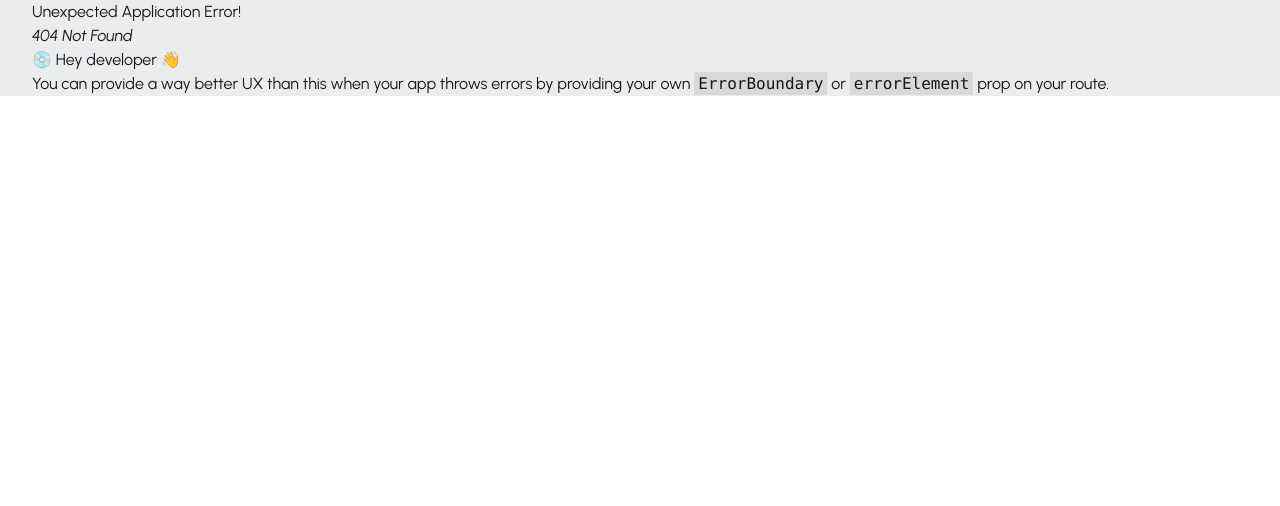
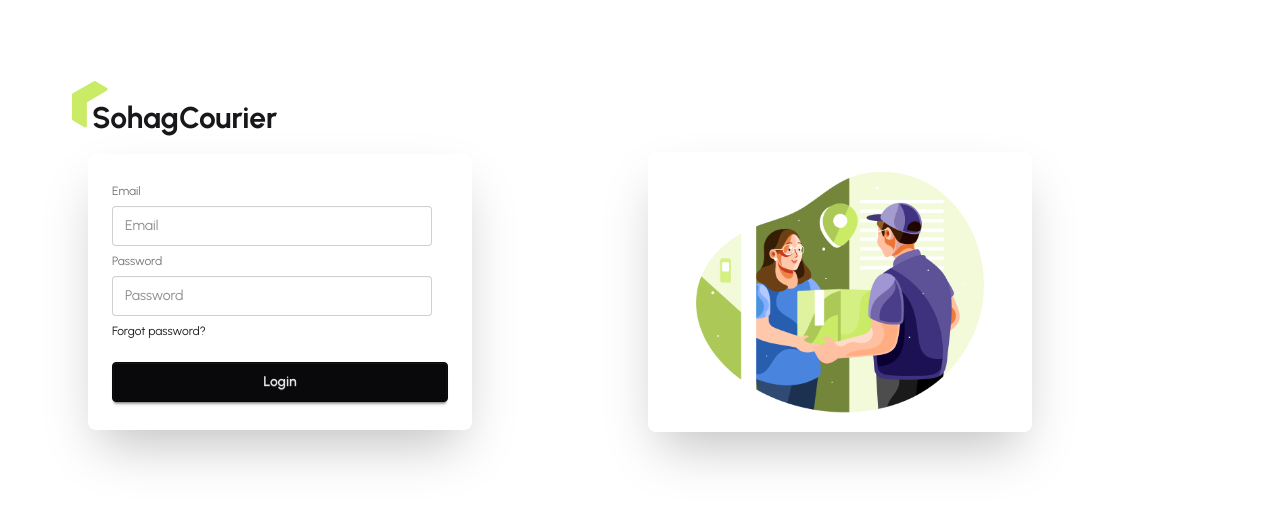
Before and after one commit to sohag55rana/sohag-courier-client, a React (Vite) app: page /login in a window 1280 px wide. Before the commit this address had no page. Shown: the top 506 px of the page. Built offline with nearby package versions, Linux system fonts and the light colour scheme.

Commit message:
added all the section and other thing

```diff
--- a/package.json
+++ b/package.json
@@ -15,6 +15,7 @@
     "react": "^19.1.1",
     "react-dom": "^19.1.1",
     "react-fast-marquee": "^1.6.5",
+    "react-hook-form": "^7.62.0",
     "react-icons": "^5.5.0",
     "react-router": "^7.9.1",
     "swiper": "^12.0.1",
--- /dev/null
+++ b/src/layouts/AuthLayout.jsx
@@ -0,0 +1,24 @@
+import { Outlet } from "react-router";
+import authImg from "../assets/authImage.png"
+import SohagCourierLogo from "../pages/shared/SohagCourierLogo/SohagCourierLogo";
+
+const AuthLayout = () => {
+    return (
+        <div className="mt-10 p-10 ">
+            <SohagCourierLogo></SohagCourierLogo>
+            <div className="hero-content flex-col lg:flex-row-reverse">
+                <div className="flex-1">
+                    <img
+                        src={authImg}
+                        className="max-w-sm rounded-lg shadow-2xl"
+                    />
+                </div>
+                <div className="flex-1">
+                    <Outlet></Outlet>
+                </div>
+            </div>
+        </div>
+    );
+};
+
+export default AuthLayout;
--- a/src/layouts/RootLayout.jsx
+++ b/src/layouts/RootLayout.jsx
@@ -5,7 +5,7 @@ import Footer from "../pages/shared/Footer/Footer";
 
 const RootLayout = () => {
     return (
-        <div>
+        <div className="bg-[#eaeced]">
             <Navbar></Navbar>
             <Outlet></Outlet>
             <Footer></Footer>
--- a/src/main.jsx
+++ b/src/main.jsx
@@ -9,7 +9,7 @@ import 'aos/dist/aos.css';
 AOS.init();
 createRoot(document.getElementById('root')).render(
   <StrictMode>
-    <div className="urbanist-font container mx-auto px-8 bg-[#eaeced]">
+    <div className="urbanist-font container mx-auto px-8 ">
       <RouterProvider router={router} />
     </div>
   </StrictMode>,
--- /dev/null
+++ b/src/pages/Authentication/Login/Login.jsx
@@ -0,0 +1,38 @@
+import { useForm } from "react-hook-form"
+const Login = () => {
+    const {
+        register,
+        handleSubmit,
+        formState: { errors }
+    } = useForm()
+
+    const onSubmit = (data) => console.log(data)
+
+    return (
+        <form onSubmit={handleSubmit(onSubmit)}>
+            <div className="card w-full max-w-sm shrink-0 shadow-2xl">
+                <div className="card-body">
+                    <fieldset className="fieldset">
+                        <label className="label">Email</label>
+                        <input type="email" {...register("email", { required: true })} className="input" placeholder="Email" />
+                        {errors.email?.type === "required" && (
+                            <p className="text-red-700">Email is required</p>
+                        )}
+                        <label className="label">Password</label>
+                        <input type="password" {...register("password", { required: true, minLength: 6 })} className="input" placeholder="Password" />
+                        {errors.password?.type === "required" && (
+                            <p className="text-red-700">Password is required</p>
+                        )}
+                        {errors.password?.type === "minLength" && (
+                            <p className="text-red-700">Password at least 6 caracters long</p>
+                        )}
+                        <div><a className="link link-hover">Forgot password?</a></div>
+                        <button className="btn btn-neutral mt-4">Login</button>
+                    </fieldset>
+                </div>
+            </div>
+        </form>
+    );
+};
+
+export default Login;
--- /dev/null
+++ b/src/pages/Authentication/Register/Register.jsx
@@ -0,0 +1,39 @@
+import { useForm } from "react-hook-form"
+
+const Register = () => {
+    const {
+        register,
+        handleSubmit,
+        formState: { errors }
+    } = useForm()
+
+    const onSubmit = (data) => console.log(data)
+
+    return (
+        <form onSubmit={handleSubmit(onSubmit)}>
+            <div className="card w-full max-w-sm shrink-0 shadow-2xl">
+                <div className="card-body">
+                    <fieldset className="fieldset">
+                        <label className="label">Email</label>
+                        <input type="email" {...register("email", { required: true })} className="input" placeholder="Email" />
+                        {errors.email?.type === "required" && (
+                            <p className="text-red-700">Email is required</p>
+                        )}
+                        <label className="label">Password</label>
+                        <input type="password" {...register("password", { required: true, minLength: 6 })} className="input" placeholder="Password" />
+                        {errors.password?.type === "required" && (
+                            <p className="text-red-700">Password is required</p>
+                        )}
+                        {errors.password?.type === "minLength" && (
+                            <p className="text-red-700">Password at least 6 caracters long</p>
+                        )}
+                        <div><a className="link link-hover">Forgot password?</a></div>
+                        <button className="btn btn-neutral mt-4">Login</button>
+                    </fieldset>
+                </div>
+            </div>
+        </form>
+    );
+};
+
+export default Register;
--- a/src/pages/shared/Navbar/Navbar.jsx
+++ b/src/pages/shared/Navbar/Navbar.jsx
@@ -1,5 +1,5 @@
 import React from 'react';
-import { NavLink } from 'react-router';
+import { Link, NavLink } from 'react-router';
 import SohagCourierLogo from '../SohagCourierLogo/SohagCourierLogo';
 
 const Navbar = () => {
@@ -19,7 +19,7 @@ const Navbar = () => {
                         {navItems}
                     </ul>
                 </div>
-                <a className="btn btn-ghost text-xl"><SohagCourierLogo></SohagCourierLogo></a>
+                <Link to="/" className="btn btn-ghost text-xl"><SohagCourierLogo></SohagCourierLogo></Link>
             </div>
             <div className="navbar-center hidden lg:flex">
                 <ul className="menu menu-horizontal px-1">
@@ -27,7 +27,7 @@ const Navbar = () => {
                 </ul>
             </div>
             <div className="navbar-end">
-                <a className="btn">Button</a>
+                <Link to={"/login"} className='btn btn-secondary'>Login</Link>
             </div>
         </div>
     );
--- a/src/router/router.jsx
+++ b/src/router/router.jsx
@@ -1,6 +1,9 @@
 import { createBrowserRouter } from "react-router";
 import RootLayout from "../layouts/RootLayout";
 import Home from "../pages/Home/Home/Home";
+import AuthLayout from "../layouts/AuthLayout";
+import Login from "../pages/Authentication/Login/Login";
+import Register from "../pages/Authentication/Register/Register";
 
 export const router = createBrowserRouter([
     {
@@ -13,4 +16,18 @@ export const router = createBrowserRouter([
             },
         ]
     },
+    {
+        path: "/",
+        Component: AuthLayout,
+        children: [
+            {
+                path: 'login',
+                Component: Login
+            },
+            {
+                path: 'register',
+                Component: Register
+            },
+        ]
+    },
 ]);
```
Also changed, not shown: 1 other file (tests, documents, lock files or other folders).
